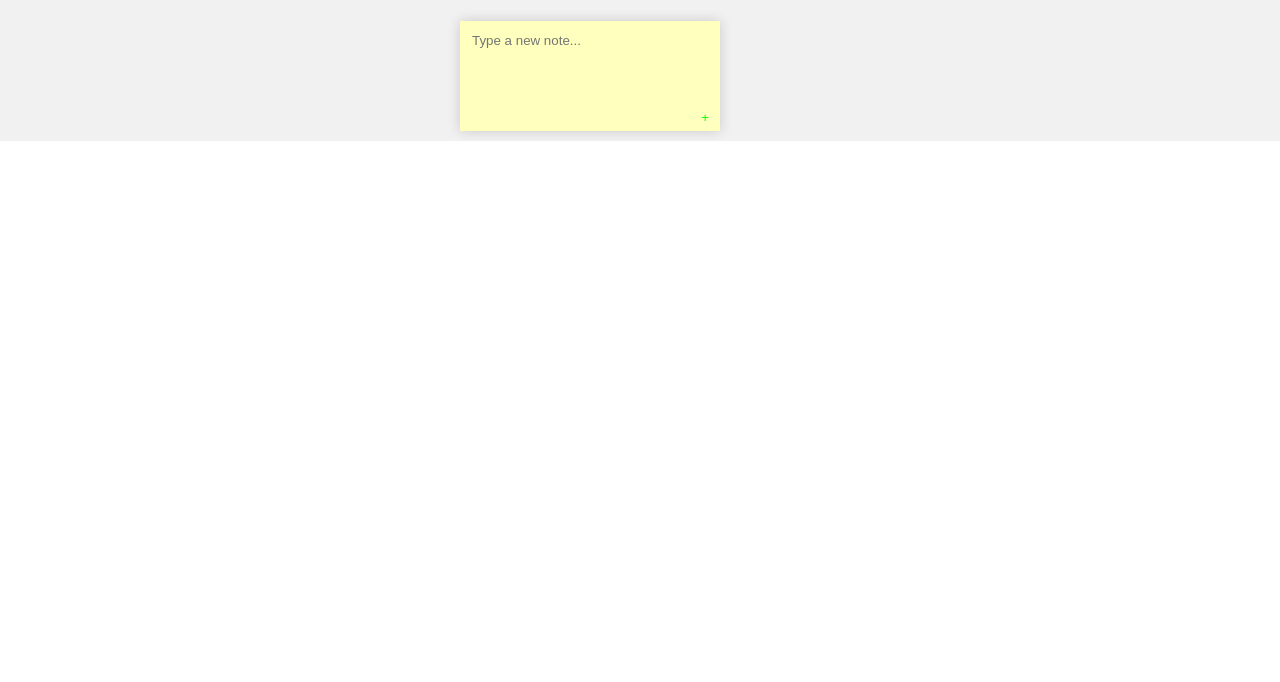
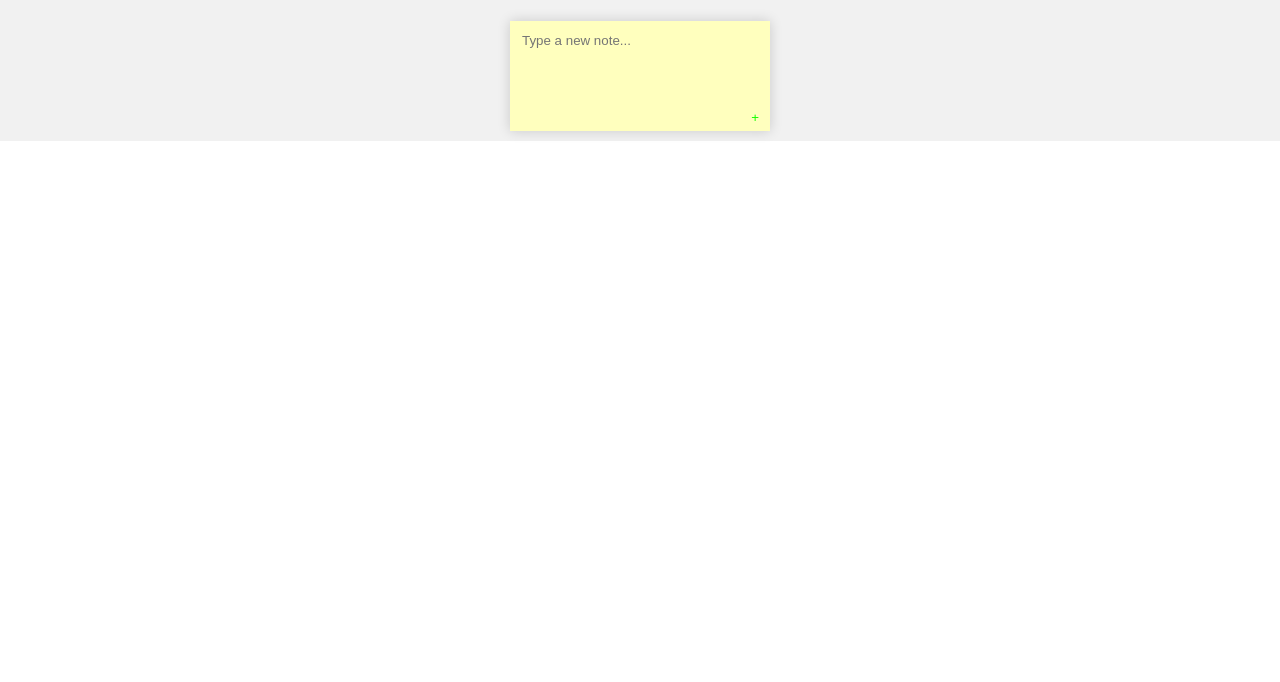
Before and after one commit to ArpitRai404/stickyNotes, a plain HTML site: page index.html in a window 1280 px wide. Shown: the part 118-800 px from the top of the page. Drawn offline with Linux system fonts and the light colour scheme.

Commit message:
ui update

```diff
--- a/style.css
+++ b/style.css
@@ -97,8 +97,7 @@ body{
 
     box-shadow: 0px 0px 12px rgba(0, 0, 0, 0.163);
 
-    margin-top: 15px;
-    margin-left: 35%;
+    margin: 15px auto 0;
 
     padding: 10px;
 }
@@ -106,6 +105,4 @@ body{
 #noteInput{
     border:none;
     background-color:rgb(255, 255, 190);
-
-
 }
```
